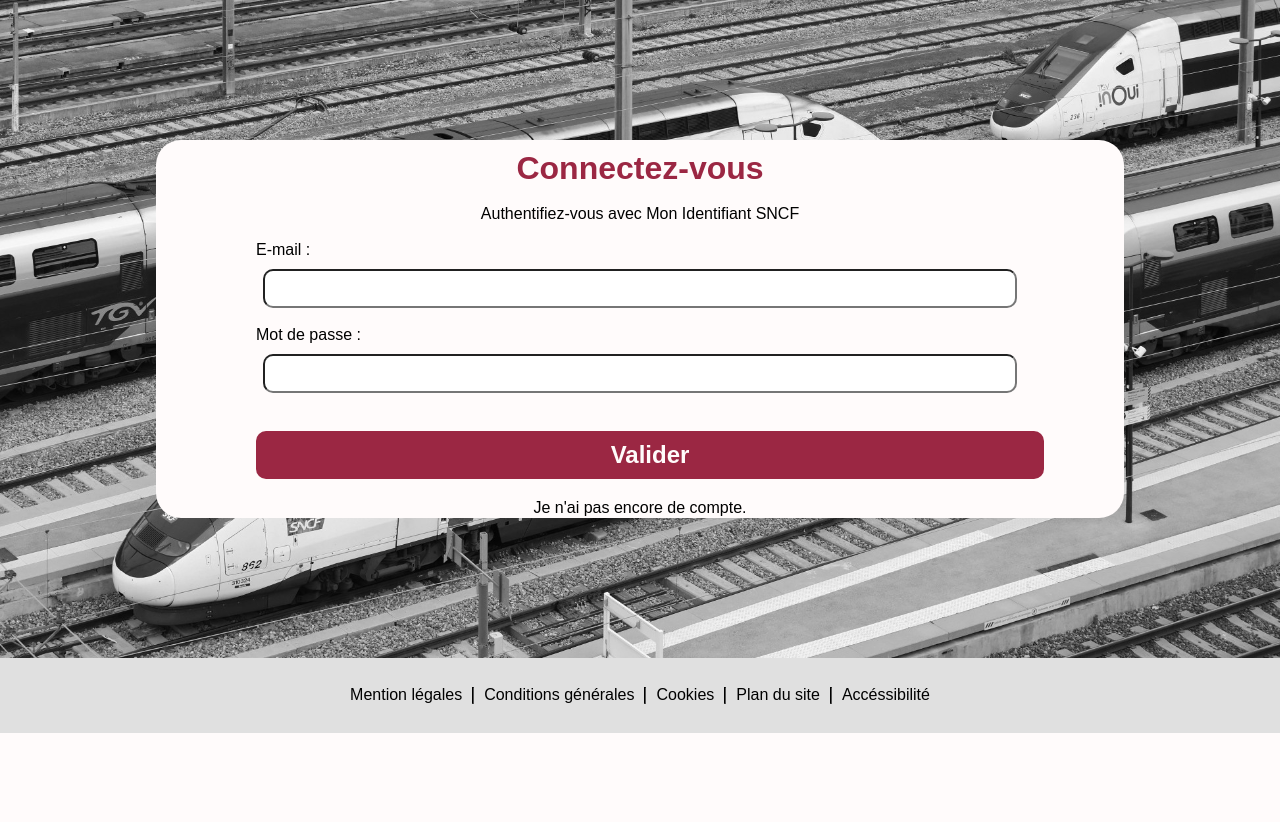
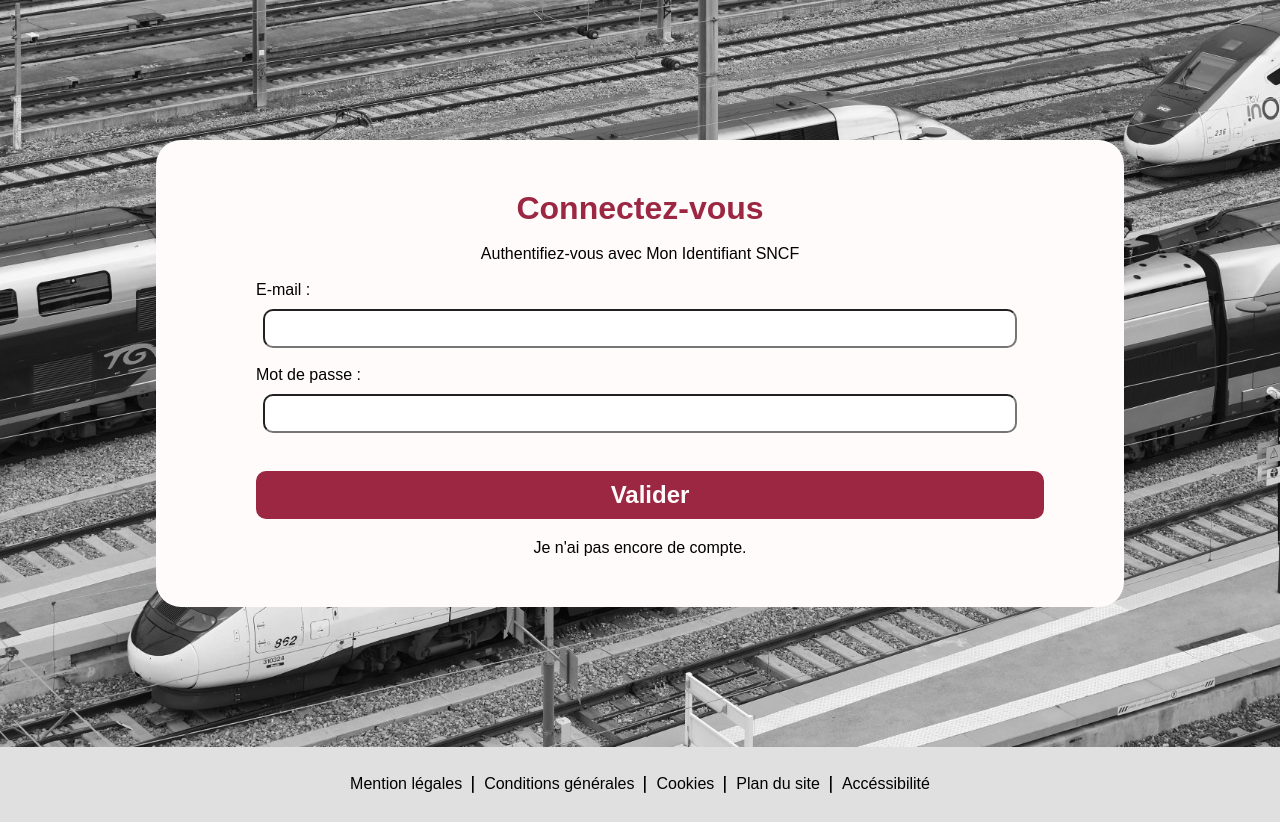
Before and after one commit to felixlbr/WEB-MAP, a PHP site: page /index.php in a window 1280 px wide. Shown: the part 111-933 px from the top of the page. Before the commit the page ends 844 px from the top, so only its background shows below. Run offline with PHP 8.4, Linux system fonts and the light colour scheme.

Commit message:
padding de la div connexion

```diff
--- a/css/connexion_style.css
+++ b/css/connexion_style.css
@@ -147,7 +147,7 @@
     width: 60%;
     background-color: var(--white);
     border-radius: 25px;
-    padding-top: 10px; padding-bottom: 1px;
+    padding: 50px;
     padding-left: 100px;padding-right: 100px;
     margin-top: 140px;margin-bottom: 140px;
 
```
